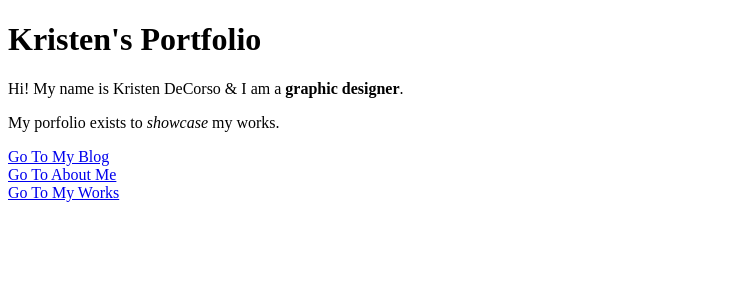
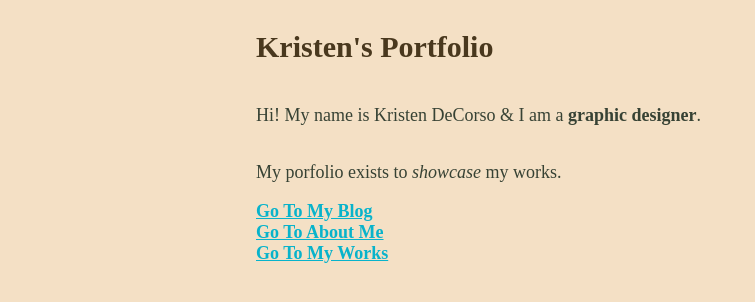
Before and after one commit to kdecorso2/DeCorsos-Portfolio, a plain HTML site: page index.html in a window 1280 px wide. Shown: the whole page, without its empty margins (0-755 px from the left). Drawn offline with Linux system fonts and the light colour scheme.

Commit message:
added stylesheet for index page fixed blog page

```diff
--- a/assets/styles/styles.css
+++ b/assets/styles/styles.css
@@ -38,6 +38,7 @@ a {
 
 a:hover{
     color: #027B8C;
+}
 
  #orange-cat {
     float: right ;
@@ -77,6 +78,7 @@ a:hover{
     border: 0px;
     color: #F4E0C5;
     border-radius: 10px;
+
  }
 
  #newsletter-subcribe form {
@@ -84,9 +86,8 @@ a:hover{
     margin: auto;
  }
 
- .article-flex {
+.article-flex {
     display: flex;
     gap: 40px;
     justify-content: center;
  }
-}
--- a/index.html
+++ b/index.html
@@ -2,6 +2,7 @@
 <html lang="en">
     <head> <!--the head tag is where all the "mwtadata about the page goes"-->
         <title>Kristen's Portfolio Homepage</title>
+        <link rel="stylesheet" href="assets/styles/styles.css"
     </head>
     <body> <!--all of the content that i want visible to humans on webpage should be in the body-->
         <h1>Kristen's Portfolio</h1>
@@ -11,4 +12,5 @@
         <a href="about.html">Go To About Me</a><br>
         <a href="works.html">Go To My Works</a><br>
     </body>
+
 </html>
```
